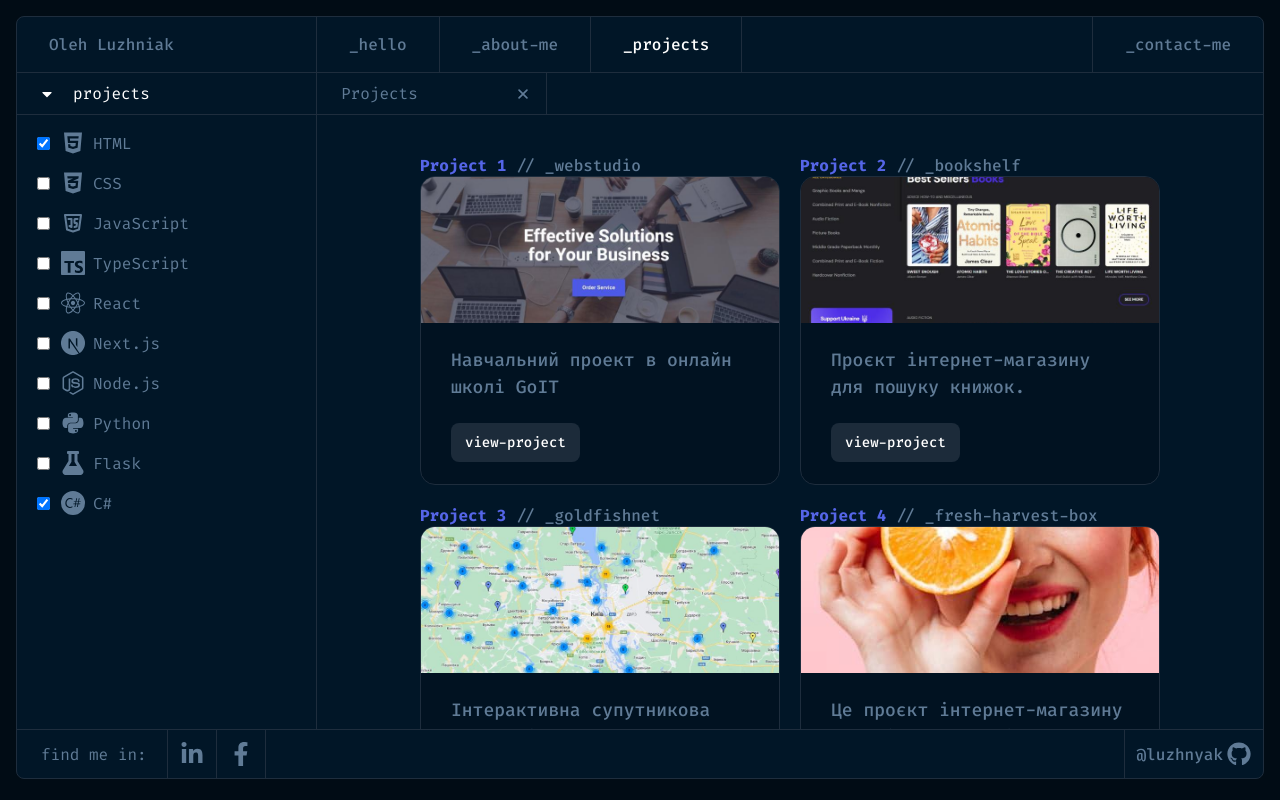
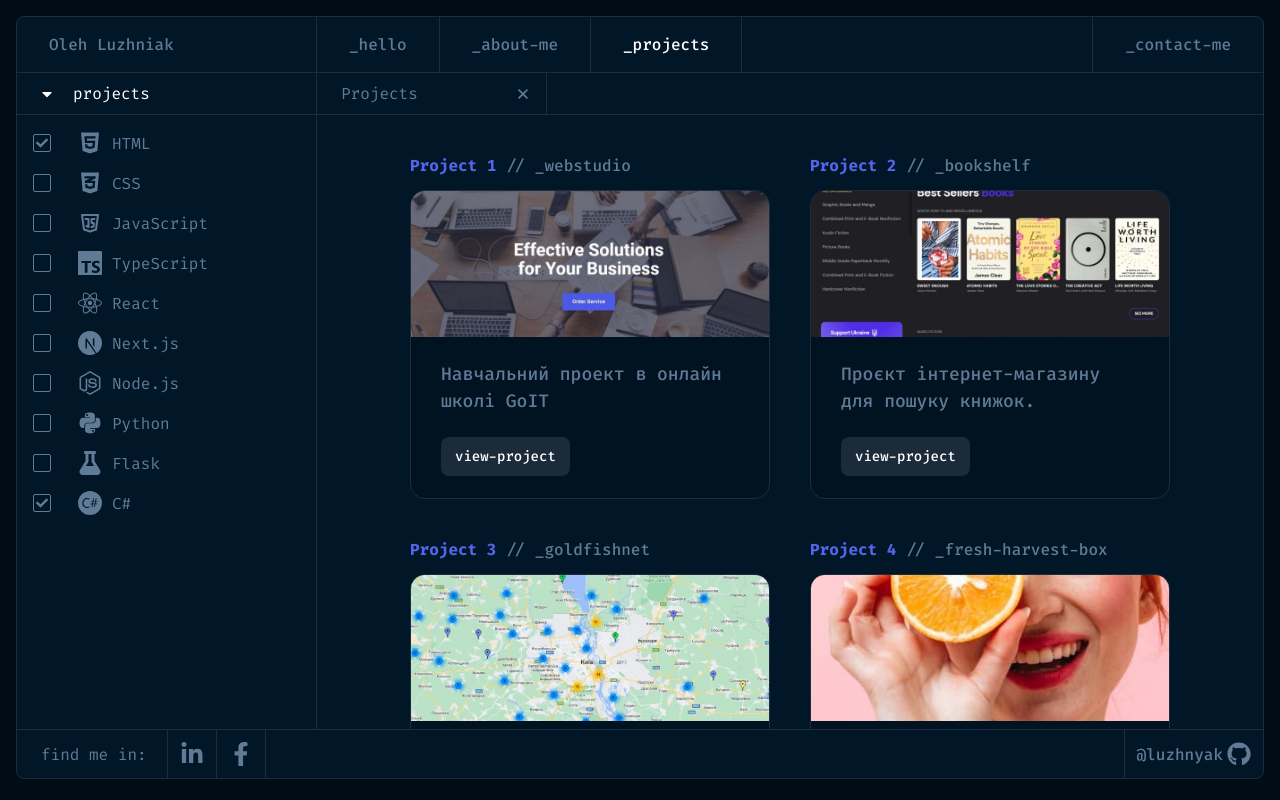
Before and after one commit to luzhnyak/portfolio, a React (Vite) app: page /projects in a window 1280 px wide. Built offline with nearby package versions, Linux system fonts and the light colour scheme.

Commit message:
add custom checkbox and avatar

```diff
--- a/src/components/Card/Card.styled.ts
+++ b/src/components/Card/Card.styled.ts
@@ -10,12 +10,10 @@ export const CardWrapper = styled.div`
 
 export const CardTitle = styled.h2`
   color: #5565e8;
+  font-size: 16px;
+  font-weight: 700;
+  margin-bottom: 14px;
 
-  font-family: Fira Code;
-  font-size: 16px;
-  font-style: normal;
-  font-weight: 700;
-  line-height: normal;
   & span {
     color: #607b96;
     font-weight: 450;
--- /dev/null
+++ b/src/components/Checkbox/Checkbox.styled.ts
@@ -0,0 +1,39 @@
+import styled from "styled-components";
+
+// type Props = {
+//   $justifyContent: string | undefined;
+// };
+
+export const CheckboxWrapper = styled.div`
+  position: relative;
+  display: flex;
+  align-items: center;
+  justify-content: flex-start;
+  gap: 10px;
+`;
+
+export const CheckboxIcon = styled.div`
+  display: flex;
+  justify-content: center;
+  align-items: center;
+  width: 18px;
+  height: 18px;
+  border-radius: 2px;
+  border: 1px solid #607b96;
+`;
+
+export const Label = styled.label`
+  /* background-color: blue; */
+  position: absolute;
+  cursor: pointer;
+  top: 0;
+  left: 0;
+  right: 0;
+  bottom: 0;
+`;
+
+export const Input = styled.input`
+  appearance: none;
+  width: 0;
+  height: 0;
+`;
--- /dev/null
+++ b/src/components/Checkbox/Checkbox.tsx
@@ -0,0 +1,36 @@
+import React from "react";
+import { FaCheck } from "react-icons/fa";
+import { CheckboxIcon, CheckboxWrapper, Input, Label } from "./Checkbox.styled";
+
+type Props = {
+  id: string;
+  name: string;
+  checked: boolean | undefined;
+  onChange: (event: React.ChangeEvent<HTMLInputElement>) => void;
+  children: React.ReactNode;
+};
+
+const Checkbox: React.FC<Props> = ({
+  children,
+  id,
+  name,
+  checked,
+  onChange,
+}) => {
+  return (
+    <CheckboxWrapper>
+      <Label htmlFor={id}></Label>
+      <CheckboxIcon>{checked && <FaCheck size={12} />}</CheckboxIcon>
+      <Input
+        type="checkbox"
+        id={id}
+        name={name}
+        checked={checked}
+        onChange={onChange}
+      />
+      {children}
+    </CheckboxWrapper>
+  );
+};
+
+export default Checkbox;
--- a/src/components/CodeSnippet/CodeSnippet.styled.ts
+++ b/src/components/CodeSnippet/CodeSnippet.styled.ts
@@ -11,11 +11,12 @@ export const CodeSnippetWrapper = styled.div`
 
 export const CodeSnippetTitleWrapper = styled.div`
   display: flex;
+  justify-content: flex-start;
   gap: 16px;
   margin-bottom: 12px;
   text-align: left;
-  div {
-    margin-right: auto;
+  .end {
+    margin-left: auto;
   }
 `;
 
@@ -23,6 +24,13 @@ export const CodeSnippetContent = styled.div`
   border-radius: 15px;
   border: 1px solid #1e2d3d;
   background: #011221;
+`;
+
+export const Avatar = styled.img`
+  border-radius: 50%;
+  display: block;
+  width: 36px;
+  height: 36px;
 `;
 
 export const UserName = styled.p`
--- a/src/components/CodeSnippet/CodeSnippet.tsx
+++ b/src/components/CodeSnippet/CodeSnippet.tsx
@@ -5,6 +5,7 @@ import Prism from "prismjs";
 import { FaStar, FaCommentDots } from "react-icons/fa";
 
 import {
+  Avatar,
   CodeSnippetContent,
   CodeSnippetTitleWrapper,
   CodeSnippetWrapper,
@@ -33,11 +34,14 @@ const CodeSnippet: React.FC<Props> = ({
     <CodeSnippetWrapper>
       <CodeSnippetTitleWrapper>
         <div>
+          <Avatar src="https://avatars.githubusercontent.com/u/28703144?s=60&v=4" />
+        </div>
+        <div>
           <UserName>{`@${user}`}</UserName>
           <DateCreate>{`Created ${dateCreate}`}</DateCreate>
         </div>
 
-        <Details>
+        <Details className="end">
           <FaCommentDots />
           details
         </Details>
--- a/src/components/FilterSkills/FilterSkills.styled.ts
+++ b/src/components/FilterSkills/FilterSkills.styled.ts
@@ -14,10 +14,4 @@ export const FilterList = styled.ul`
 
 export const FilterItem = styled.li`
   margin-bottom: 16px;
-  & label {
-    display: flex;
-    justify-content: flex-start;
-    align-items: center;
-    gap: 8px;
-  }
 `;
--- a/src/components/FilterSkills/FilterSkills.tsx
+++ b/src/components/FilterSkills/FilterSkills.tsx
@@ -1,70 +1,6 @@
-import {
-  FaReact,
-  FaHtml5,
-  FaCss3Alt,
-  FaPython,
-  FaFlask,
-  FaNodeJs,
-} from "react-icons/fa";
-
-import { TbBrandJavascript } from "react-icons/tb";
-import { SiTypescript, SiNextdotjs, SiCsharp } from "react-icons/si";
-
 import { FilterItem, FilterList, FilterWrapper } from "./FilterSkills.styled";
-
-const skills = [
-  {
-    name: "html",
-    title: "HTML",
-    icon: <FaHtml5 size={24} />,
-    checked: true,
-  },
-  {
-    name: "css",
-    title: "CSS",
-    icon: <FaCss3Alt size={24} />,
-  },
-  {
-    name: "javascript",
-    title: "JavaScript",
-    icon: <TbBrandJavascript size={24} />,
-  },
-  {
-    name: "typescript",
-    title: "TypeScript",
-    icon: <SiTypescript size={24} />,
-  },
-  {
-    name: "react",
-    title: "React",
-    icon: <FaReact size={24} />,
-  },
-  {
-    name: "next",
-    title: "Next.js",
-    icon: <SiNextdotjs size={24} />,
-  },
-  {
-    name: "node",
-    title: "Node.js",
-    icon: <FaNodeJs size={24} />,
-  },
-  {
-    name: "python",
-    title: "Python",
-    icon: <FaPython size={24} />,
-  },
-  {
-    name: "flask",
-    title: "Flask",
-    icon: <FaFlask size={24} />,
-  },
-  {
-    name: "c#",
-    title: "C#",
-    icon: <SiCsharp size={24} />,
-  },
-];
+import { skills } from "../../data/skills";
+import Checkbox from "../Checkbox/Checkbox";
 
 type Props = {
   filters: string[];
@@ -88,8 +24,17 @@ const FilterSkills: React.FC<Props> = ({ filters, setFilters }) => {
         {skills.map(({ name, title, icon }) => {
           return (
             <FilterItem key={name}>
-              <label htmlFor={name}>
-                <input
+              <Checkbox
+                id={name}
+                name={name}
+                onChange={handleChange}
+                checked={filters.includes(name)}
+              >
+                {icon}
+                {title}
+              </Checkbox>
+              {/* <label htmlFor={name}>
+                <Checkbox
                   type="checkbox"
                   id={name}
                   name={name}
@@ -98,7 +43,7 @@ const FilterSkills: React.FC<Props> = ({ filters, setFilters }) => {
                 />
                 {icon}
                 {title}
-              </label>
+              </label> */}
             </FilterItem>
           );
         })}
--- a/src/components/Gallery/Gallery.styled.ts
+++ b/src/components/Gallery/Gallery.styled.ts
@@ -18,7 +18,7 @@ export const GalleryWrapper = styled.div`
   flex-wrap: wrap;
   justify-content: center;
   align-items: center;
-  gap: 20px;
+  gap: 40px;
   @media only screen and (max-width: 767px) {
     overflow-y: inherit;
   }
--- /dev/null
+++ b/src/data/skills.tsx
@@ -0,0 +1,65 @@
+import {
+  FaReact,
+  FaHtml5,
+  FaCss3Alt,
+  FaPython,
+  FaFlask,
+  FaNodeJs,
+} from "react-icons/fa";
+
+import { TbBrandJavascript } from "react-icons/tb";
+import { SiTypescript, SiNextdotjs, SiCsharp } from "react-icons/si";
+
+export const skills = [
+  {
+    name: "html",
+    title: "HTML",
+    icon: <FaHtml5 size={24} />,
+    checked: true,
+  },
+  {
+    name: "css",
+    title: "CSS",
+    icon: <FaCss3Alt size={24} />,
+  },
+  {
+    name: "javascript",
+    title: "JavaScript",
+    icon: <TbBrandJavascript size={24} />,
+  },
+  {
+    name: "typescript",
+    title: "TypeScript",
+    icon: <SiTypescript size={24} />,
+  },
+  {
+    name: "react",
+    title: "React",
+    icon: <FaReact size={24} />,
+  },
+  {
+    name: "next",
+    title: "Next.js",
+    icon: <SiNextdotjs size={24} />,
+  },
+  {
+    name: "node",
+    title: "Node.js",
+    icon: <FaNodeJs size={24} />,
+  },
+  {
+    name: "python",
+    title: "Python",
+    icon: <FaPython size={24} />,
+  },
+  {
+    name: "flask",
+    title: "Flask",
+    icon: <FaFlask size={24} />,
+  },
+  {
+    name: "c#",
+    title: "C#",
+    icon: <SiCsharp size={24} />,
+  },
+];
```
